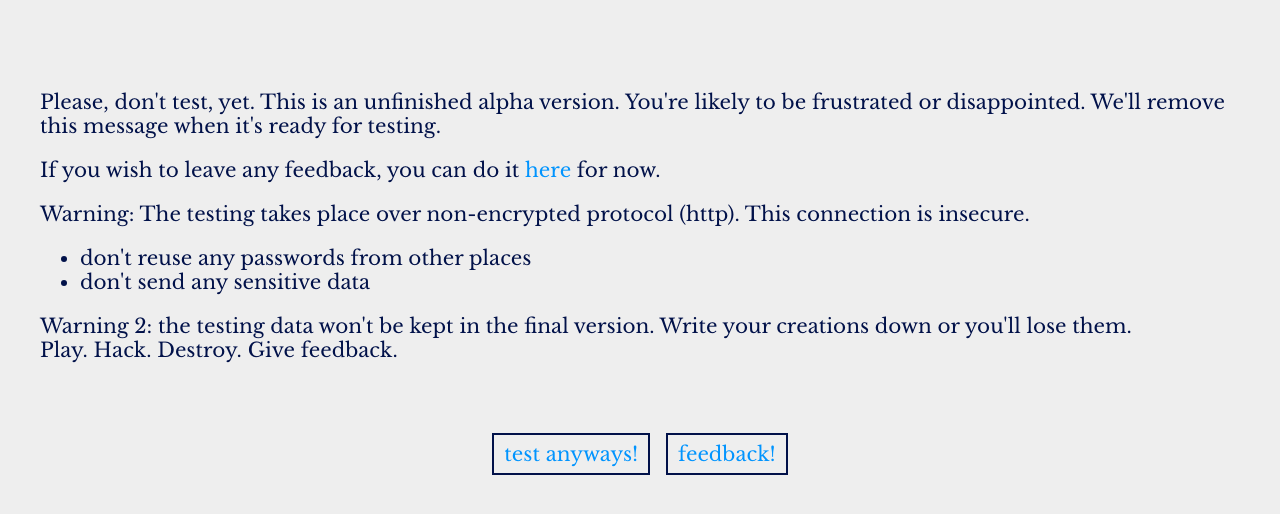
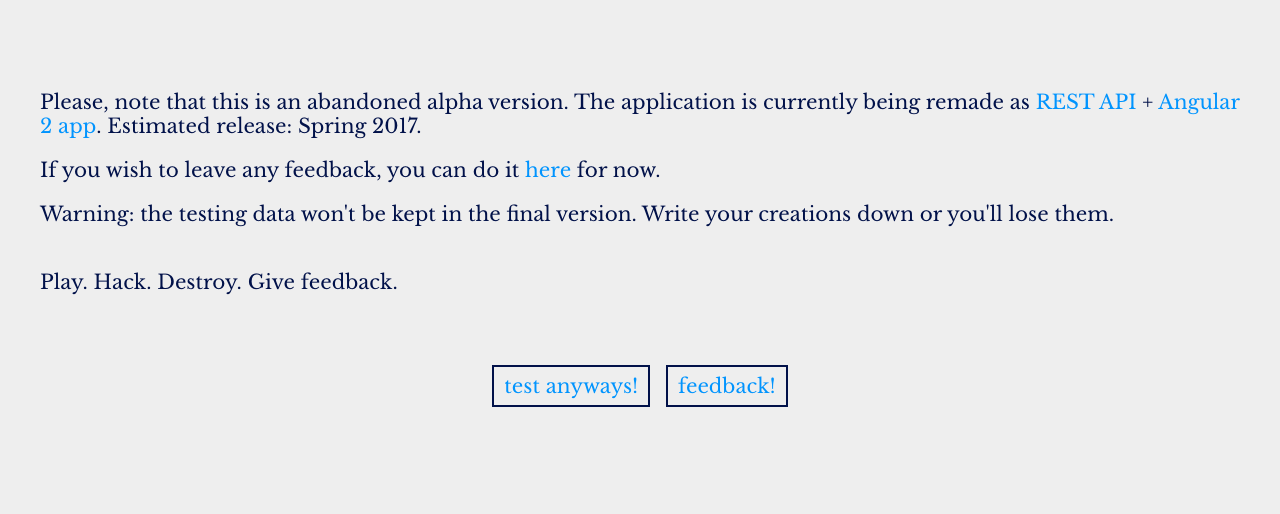
Before and after one commit to ditup/ditup-static, a plain HTML site: page test.html in a window 1280 px wide. Drawn offline with Linux system fonts and the light colour scheme.

Commit message:
updated the testing & development info

```diff
--- a/test.html
+++ b/test.html
@@ -86,15 +86,16 @@
 <body style="margin:0px">
 <div id="content" class="page">
   <div class="warning" >
-    <p>Please, don't test, yet. This is an unfinished alpha version. You're likely to be frustrated or disappointed. We'll remove this message when it's ready for testing.</p>
+    <p>Please, note that this is an abandoned alpha version. The application is currently being remade as
+      <a href="https://github.com/ditup/ditapi" target="_blank">REST API</a>
+      +
+      <a href="https://github.com/ditup/ditapp-ng" target="_blank">Angular 2 app</a>.
+      Estimated release: Spring 2017.</p>
     <p>If you wish to leave any feedback, you can do it <a href="https://piratenpad.de/p/ditup" target="_blank">here</a> for now.</p>
-    Warning: The testing takes place over non-encrypted protocol (http). This connection is insecure.
-    <ul>
-      <li>don't reuse any passwords from other places</li>
-      <li>don't send any sensitive data</li>
-    </ul>
-    Warning 2: the testing data won't be kept in the final version. Write your creations down or you'll lose them.
-    <br />
+    <p>
+      Warning: the testing data won't be kept in the final version. Write your creations down or you'll lose them.
+    </p>
+    <br>
     Play. Hack. Destroy. Give feedback.
   </div>
   <div class="main-buttons">
```
Also changed, not shown: index.html (+5 -2 lines).
